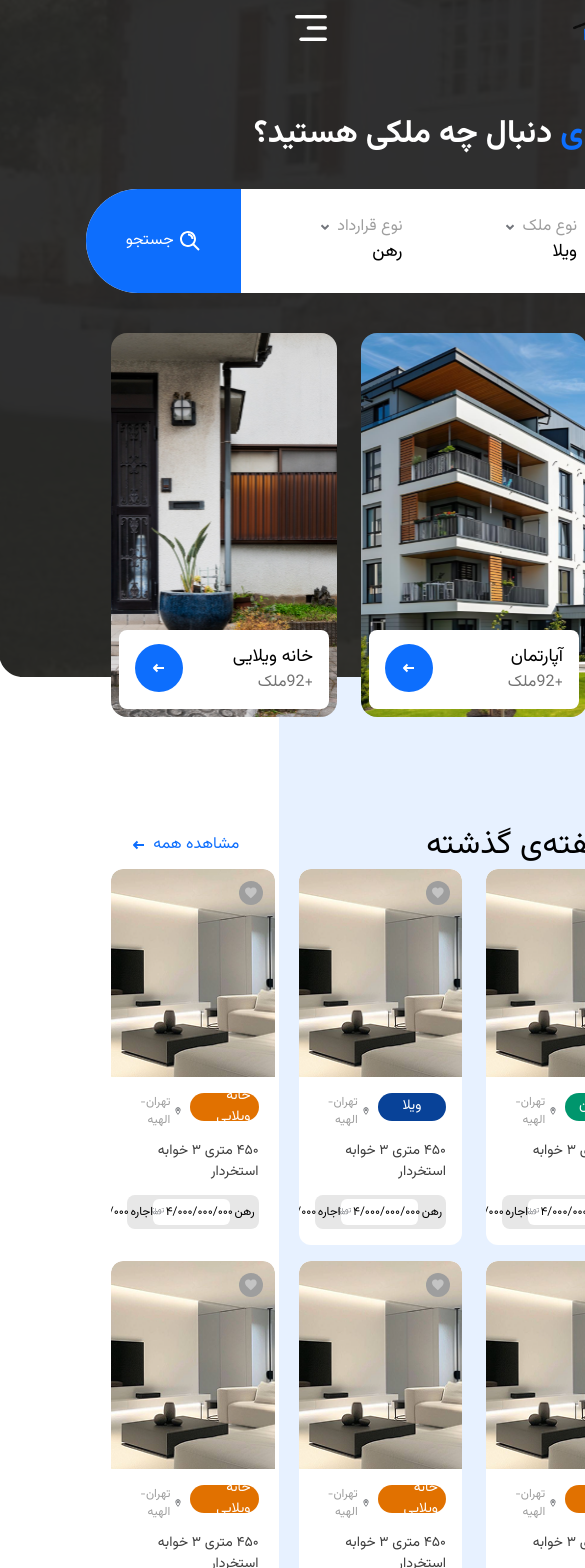
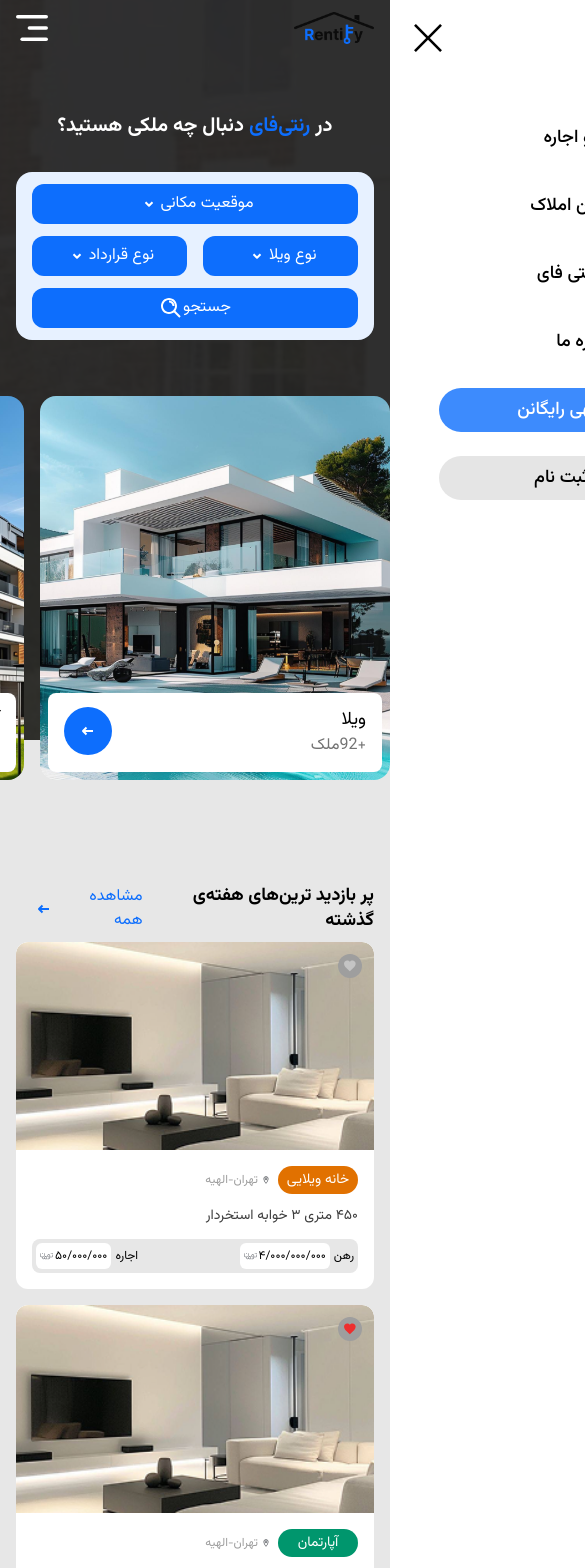
Before and after one commit to KhodaeiDev/Rentify, a React (Vite) app in the folder frontend/: page /home in a window 390 px wide. Shown: the top 1568 px of the page, 585 px wide, since content can reach past the window. Built offline with nearby package versions, Linux system fonts and the light colour scheme.

Commit message:
feat(responsive): implement mobile and desktop responsive layout for home sections

```diff
--- a/frontend/src/components/Home/Description.jsx
+++ b/frontend/src/components/Home/Description.jsx
@@ -1,6 +1,6 @@
 export default function Description() {
   return (
-    <div className="mx-28 mb-8">
+    <div className="mx-28 mb-8 hidden md:block">
       <div>
         <p className="heading-h3 text-center mb-10 cursor-default">
           با خدمات <span className="text-primary">رنتی‌فای</span> آشنا شوید
@@ -8,7 +8,7 @@ export default function Description() {
       </div>
 
       <div className="grid grid-cols-7 mb-16 cursor-default">
-        <div className="">
+        <div>
           <div className="bg-neutral-tint-1 rounded-full w-28 h-28 flex justify-center items-center relative mb-4 mx-6">
             <img
               src="/src/assets/icons/search-2.svg"
@@ -31,7 +31,7 @@ export default function Description() {
           <div className="border-2 border-neutral-tint-2 w-28 mt-14 mr-6 rounded-full"></div>
         </div>
 
-        <div className="">
+        <div>
           <div className="bg-neutral-tint-1 rounded-full w-28 h-28 flex justify-center items-center relative mb-4 mx-6">
             <img
               src="/src/assets/icons/search-2.svg"
@@ -77,7 +77,7 @@ export default function Description() {
           <div className="border-2 border-neutral-tint-2 w-28 mt-14 mr-6 rounded-full"></div>
         </div>
 
-        <div className="">
+        <div>
           <div className="bg-neutral-tint-1 rounded-full w-28 h-28 flex justify-center items-center relative mb-4 mx-6">
             <img
               src="/src/assets/icons/search-2.svg"
@@ -100,10 +100,10 @@ export default function Description() {
       <div className="grid grid-cols-2 bg-neutral-tint-1 rounded-2xl mb-18">
         <div className="flex flex-col justify-between items-center m-14">
           <div className="cursor-default">
-            <p className="text-white text-h3 text-center">
+            <p className="text-white heading-h4 text-center">
               برای دریافت وام رهن خانه کلیک کنید
             </p>
-            <p className="text-center text-neutral-tint-3 text-body-1xs">
+            <p className="text-center text-neutral-tint-3 text-body-s">
               دریافت وام با کم‌ترین بهره و سریع‌ترین زمان ممکن
             </p>
           </div>
--- a/frontend/src/components/Home/SearchFilter.jsx
+++ b/frontend/src/components/Home/SearchFilter.jsx
@@ -1,19 +1,16 @@
-import Navbar from "../Navbar";
-
 export default function SearchFilter() {
   return (
     <div>
-      <Navbar />
-      <div className="bg-[url(/public/images/bg-home.svg)] flex flex-col justify-center items-center bg-no-repeat bg-cover mb-36 rounded-b-2xl pt-28">
+      <div className="w-full bg-[url(/public/images/bg-home.svg)] flex flex-col justify-center items-center bg-no-repeat bg-cover bg-center mb-36 rounded-b-2xl pt-28 md:pt-28 sm:bg-cover">
         <div className="mb-8">
-          <p className="heading-h3 text-white cursor-default">
+          <p className="sm:heading-h3 text-white cursor-default heading-h5">
             در <span className="text-primary">رنتی‌فای</span> دنبال چه ملکی
             هستید؟
           </p>
         </div>
 
-        <div className="grid grid-cols-5 h-26 max-w-201.5 bg-white rounded-[64px] overflow-hidden">
-          <div className="flex gap-x-24 col-span-4 justify-center items-center px-18">
+        <div className="hidden md:grid grid-cols-5 h-26 bg-white rounded-[64px] overflow-hidden">
+          <div className="flex sm:flex-row gap-x-24 col-span-4 justify-center items-center lg:px-18 px-12">
             <div>
               <div className="flex justify-between items-center text-neutral-tint-3 gap-y-2.5 cursor-pointer text-body-1xs">
                 <p>موقعیت مکانی</p>
@@ -47,7 +44,37 @@ export default function SearchFilter() {
           </div>
         </div>
 
-        <div className="flex justify-center items-center w-full px-28 gap-x-6 relative top-10 mx-28">
+        <div className="block md:hidden w-[92%] bg-primary-tint-6 rounded-2xl overflow-hidden space-y-3 px-4">
+          <div className="flex flex-col justify-center items-center">
+            <div className="bg-primary text-white rounded-xl py-2 w-full flex justify-center items-center my-3">
+              <p> موقعیت مکانی</p>
+              <img
+                src="/src/assets/icons/down-arrow-white.svg"
+                className="text-white"
+              />
+            </div>
+            <div className="w-full grid grid-cols-2 gap-x-4">
+              <div className="flex justify-center items-center bg-primary text-white rounded-xl py-2">
+                <p>نوع ویلا</p>
+                <img src="/src/assets/icons/down-arrow-white.svg" />
+              </div>
+              <div className="flex bg-primary justify-center items-center rounded-xl py-2 text-white">
+                <p>نوع قرارداد</p>
+                <img src="/src/assets/icons/down-arrow-white.svg" />
+              </div>
+            </div>
+          </div>
+          <button className="flex bg-primary text-white justify-center items-center rounded-xl py-2 w-full mb-3">
+            <p>جستجو</p>
+            <img
+              src="/src/assets/icons/search.svg"
+              alt="Search"
+              className="w-6 h-6"
+            />
+          </button>
+        </div>
+
+        <div className="hidden md:flex justify-center items-center w-full lg:px-28 px-14 gap-x-6 relative top-10 mx-28">
           <div className="relative overflow-hidden w-full h-96 flex flex-col justify-end rounded-2xl">
             <div className="absolute inset-0">
               <img
@@ -108,6 +135,68 @@ export default function SearchFilter() {
             </div>
           </div>
         </div>
+
+        <div className="flex flex-row space-x-4 overflow-x-auto w-full snap-x mt-4 top-10 relative block md:hidden scroll-area">
+          <div className="relative overflow-hidden w-full h-96 flex flex-col justify-end rounded-2xl snap-center min-w-[350px]">
+            <div className="absolute inset-0">
+              <img
+                src="src/assets/icons/villa.svg"
+                alt="Villa"
+                className="w-full h-full object-cover"
+              />
+            </div>
+
+            <div className="relative flex justify-between bg-white m-2 px-4 py-3.5 rounded-lg">
+              <div className="cursor-default">
+                <p className="text-black text-h6">ویلا</p>
+                <p className="text-neutral-500 text-body-1xs">+92ملک</p>
+              </div>
+              <div className="rounded-full bg-primary w-12 h-12 flex justify-center items-center cursor-pointer">
+                <img src="src/assets/icons/left-arrow.svg" alt="arrow" />
+              </div>
+            </div>
+          </div>
+
+          <div className="relative overflow-hidden w-full h-96 flex flex-col justify-end rounded-2xl snap-center min-w-[350px]">
+            <div className="absolute inset-0">
+              <img
+                src="src/assets/icons/dep.svg"
+                alt="department"
+                className="w-full h-full object-cover"
+              />
+            </div>
+
+            <div className="relative flex justify-between bg-white m-2 px-4 py-3.5 rounded-lg">
+              <div className="cursor-default">
+                <p className="text-black text-h6">آپارتمان</p>
+                <p className="text-neutral-500 text-body-1xs">+92ملک</p>
+              </div>
+              <div className="rounded-full bg-primary w-12 h-12 flex justify-center items-center cursor-pointer">
+                <img src="src/assets/icons/left-arrow.svg" alt="arrow" />
+              </div>
+            </div>
+          </div>
+
+          <div className="relative overflow-hidden w-full h-96 flex flex-col justify-end rounded-2xl snap-center min-w-[350px]">
+            <div className="absolute inset-0">
+              <img
+                src="src/assets/icons/home.svg"
+                alt="Villa house"
+                className="w-full h-full object-cover"
+              />
+            </div>
+
+            <div className="relative flex justify-between bg-white m-2 px-4 py-3.5 rounded-lg">
+              <div className="cursor-default">
+                <p className="text-black text-h6">خانه ویلایی</p>
+                <p className="text-neutral-500 text-body-1xs">+92ملک</p>
+              </div>
+              <div className="rounded-full bg-primary w-12 h-12 flex justify-center items-center cursor-pointer">
+                <img src="src/assets/icons/left-arrow.svg" alt="arrow" />
+              </div>
+            </div>
+          </div>
+        </div>
       </div>
     </div>
   );
--- a/frontend/src/components/Home/Services.jsx
+++ b/frontend/src/components/Home/Services.jsx
@@ -1,16 +1,16 @@
 export default function Services() {
   return (
-    <div className="mx-28 mb-8">
+    <div className="sm:mx-28 mx-4 mb-8">
       <div>
         <p className="heading-h3 text-center mb-10 cursor-default">
           با خدمات <span className="text-primary">رنتی‌فای</span> آشنا شوید
         </p>
       </div>
 
-      <div className="grid grid-cols-3 gap-6">
-        <div className="bg-white flex flex-col justify-end rounded-2xl transition duration-300 transform hover:scale-105">
-          <div className="m-4 space-y-6">
-            <img src="/src/assets/icons/services/image-1.svg" />
+      <div className="grid grid-cols-1 md:grid-cols-3 gap-6">
+        <div className="bg-white flex flex-col justify-between rounded-2xl transition duration-300 transform hover:scale-105">
+          <div className="m-4 space-y-6 flex flex-col items-center">
+            <img src="/src/assets/icons/services/image-1.svg" className="w-full"/>
 
             <div className="flex flex-col justify-center items-center gap-y-3 mb-13 text-center cursor-default">
               <p className="text-h5 font-bold">مشاور املاک هستید؟</p>
@@ -27,9 +27,9 @@ export default function Services() {
           </button>
         </div>
 
-        <div className="bg-white flex flex-col justify-end rounded-2xl transition duration-300 transform hover:scale-105">
-          <div className="m-4 space-y-6">
-            <img src="/src/assets/icons/services/image-1.svg" />
+        <div className="bg-white flex flex-col justify-between rounded-2xl transition duration-300 transform hover:scale-105">
+          <div className="m-4 space-y-6 flex flex-col items-center">
+            <img src="/src/assets/icons/services/image-1.svg" className="w-full"/>
 
             <div className="flex flex-col justify-center items-center gap-y-3 mb-13 text-center cursor-default">
               <p className="text-h5 font-bold">مالک هستید؟</p>
@@ -45,9 +45,9 @@ export default function Services() {
           </button>
         </div>
 
-        <div className="bg-white flex flex-col justify-end rounded-2xl transition duration-300 transform hover:scale-105">
-          <div className="m-4 space-y-6">
-            <img src="/src/assets/icons/services/image-1.svg" />
+        <div className="bg-white flex flex-col justify-between rounded-2xl transition duration-300 transform hover:scale-105">
+          <div className="m-4 space-y-6 flex flex-col items-center">
+            <img src="/src/assets/icons/services/image-1.svg" className="w-full"/>
 
             <div className="flex flex-col justify-center items-center gap-y-3 mb-13 text-center cursor-default">
               <p className="text-h5 font-bold">
--- a/frontend/src/components/Home/TopWeek.jsx
+++ b/frontend/src/components/Home/TopWeek.jsx
@@ -1,15 +1,17 @@
 export default function TopWeek() {
   return (
-    <div className="mx-28 mb-16">
-      <div className="flex justify-between items-center">
-        <p className="text-black text-h3 cursor-default">پر بازدید ترین‌های هفته‌ی گذشته</p>
+    <div className="mx-4 md:mx-28 mb-16">
+      <div className="flex justify-between items-center gap-y-2 mb-2">
+        <p className="text-black md:heading-h3 heading-h6 cursor-default">
+          پر بازدید ترین‌های هفته‌ی گذشته
+        </p>
         <div className="flex gap-x-0.5 ml-4 cursor-pointer">
           <p className="text-btn-s text-primary">مشاهده همه</p>
           <img src="/src/assets/icons/left-arrow-2.svg" />
         </div>
       </div>
 
-      <div className="grid grid-cols-4 gap-x-6 gap-y-4">
+      <div className="grid grid-cols-1 lg:grid-cols-4 gap-x-6 gap-y-4">
         <div className="flex flex-col bg-white overflow-hidden rounded-xl">
           <div className="relative overflow-hidden rounded-t-xl">
             <img
--- a/frontend/src/components/Layout.jsx
+++ b/frontend/src/components/Layout.jsx
@@ -2,7 +2,7 @@ import { Outlet } from "react-router-dom";
 
 const Layout = () => {
   return (
-    <div className="flex justify-center w-full mx-auto max-w-[1440px] bg-primary-tint-6">
+    <div className="w-full max-w-[1440px] bg-neutral-tint-6">
       <Outlet />
     </div>
   );
--- a/frontend/src/index.css
+++ b/frontend/src/index.css
@@ -1,6 +1,5 @@
 @import "tailwindcss";
 @import "@fortawesome/fontawesome-free/css/all.min.css";
-
 
 @font-face {
   font-family: "Vazirmatn";
@@ -261,4 +260,13 @@
     font-size: var(--text-caption-md);
     line-height: var(--leading-caption);
   }
+
+  .scroll-area::-webkit-scrollbar {
+    display: none;
+  }
+
+  .scroll-area {
+    -ms-overflow-style: none;
+    scrollbar-width: none;
+  }
 }
--- a/frontend/src/pages/Home.jsx
+++ b/frontend/src/pages/Home.jsx
@@ -1,21 +1,19 @@
-import Footer from "../components/Footer";
 import Description from "../components/Home/Description";
-
 import SearchFilter from "../components/Home/SearchFilter";
-import Services from "../components/Home/Services";
 import TopWeek from "../components/Home/TopWeek";
+import Footer from "./../components/Footer";
+import Services from "./../components/Home/Services";
+import Navbar from "./../components/Navbar";
 
 export default function Home() {
   return (
     <div>
-      {/* HEADER Component */}
+      <Navbar />
       <SearchFilter />
       <TopWeek />
       <Services />
       <Description />
-      {/* FOOTER Component */}
-      <Footer/>
-
+      <Footer />
     </div>
   );
 }
```
Also changed, not shown: frontend/src/assets/icons/down-arrow-white.svg (added).
